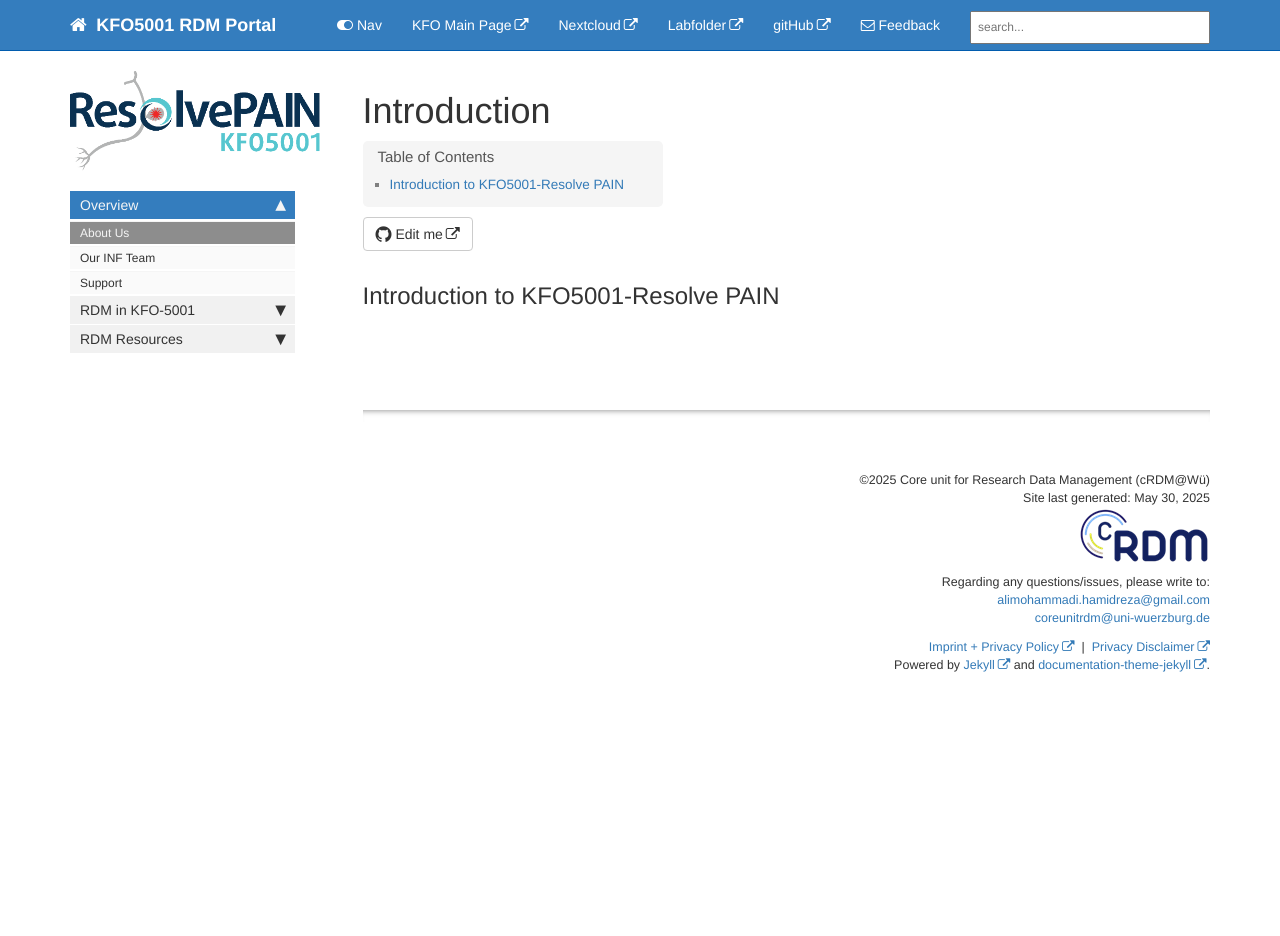
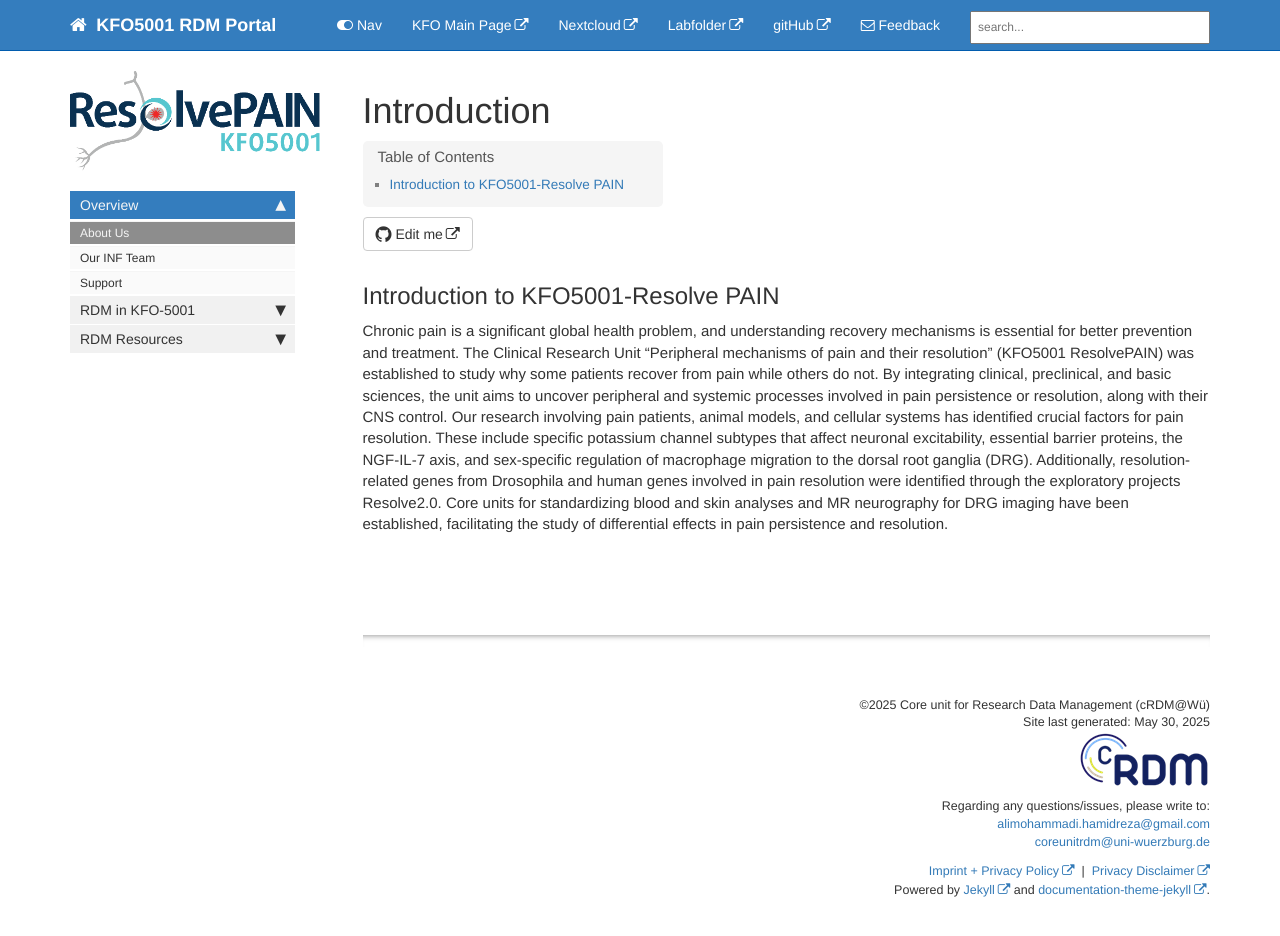
Before and after one commit to CoreUnitRDM/kfo5001-RDM-page, a Jekyll site: the page built from pages/mydoc/mydoc_introduction.md, in a window 1280 px wide and 949 px high. Shown: the top 936 px of the window. Built offline with Jekyll 4.4.1, drawn with Linux system fonts in a browser that asks for light colours; comment, search, counter and statistics services are not loaded.

Commit message:
Update mydoc_introduction.md

```diff
--- a/pages/mydoc/mydoc_introduction.md
+++ b/pages/mydoc/mydoc_introduction.md
@@ -6,3 +6,5 @@ folder: mydoc
 ---
 
 ## Introduction to KFO5001-Resolve PAIN
+
+Chronic pain is a significant global health problem, and understanding recovery mechanisms is essential for better prevention and treatment. The Clinical Research Unit “Peripheral mechanisms of pain and their resolution” (KFO5001 ResolvePAIN) was established to study why some patients recover from pain while others do not. By integrating clinical, preclinical, and basic sciences, the unit aims to uncover peripheral and systemic processes involved in pain persistence or resolution, along with their CNS control. Our research involving pain patients, animal models, and cellular systems has identified crucial factors for pain resolution. These include specific potassium channel subtypes that affect neuronal excitability, essential barrier proteins, the NGF-IL-7 axis, and sex-specific regulation of macrophage migration to the dorsal root ganglia (DRG). Additionally, resolution-related genes from Drosophila and human genes involved in pain resolution were identified through the exploratory projects Resolve2.0. Core units for standardizing blood and skin analyses and MR neurography for DRG imaging have been established, facilitating the study of differential effects in pain persistence and resolution.
```
